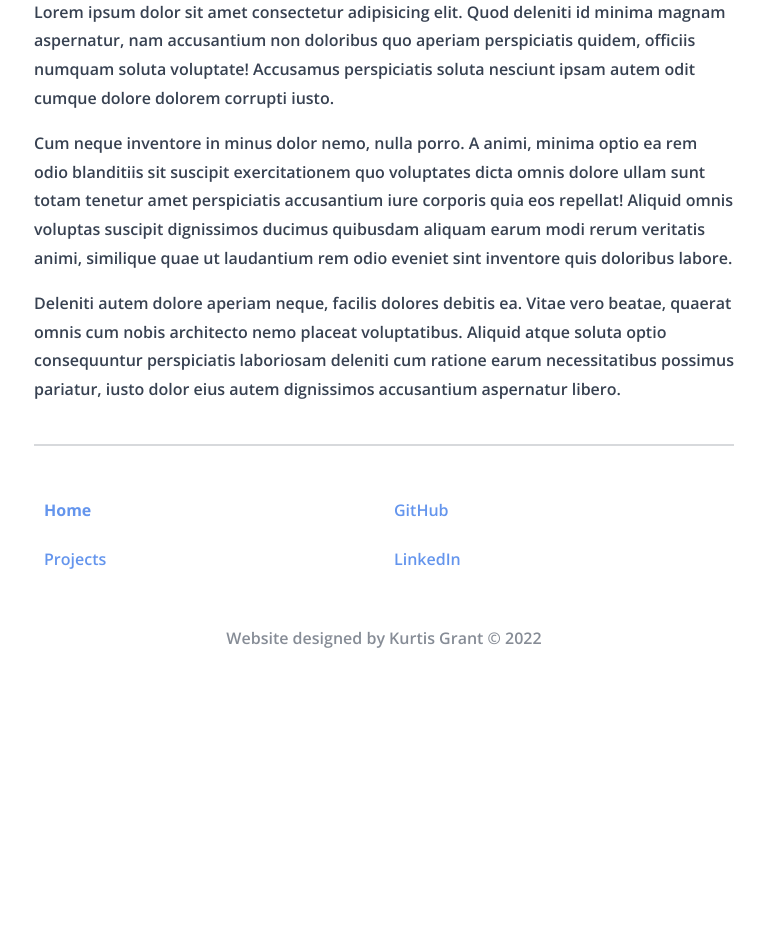
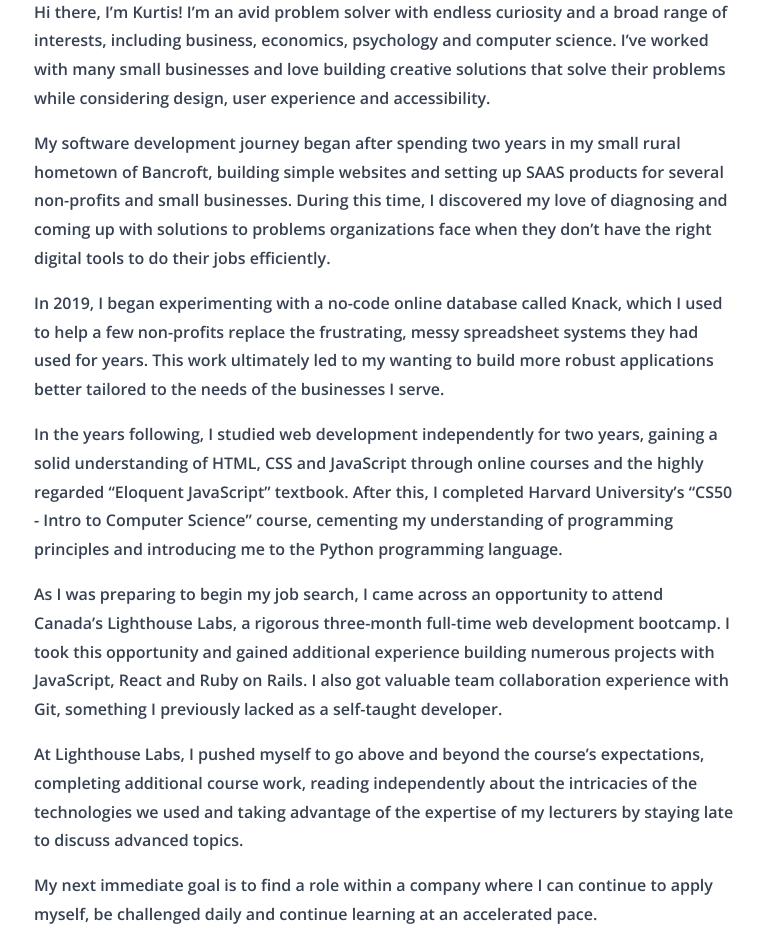
Before and after one commit to kurtisgrant/portfolio-site, a React (Create React App) app: page / in a window 1280 px wide. Shown: the part 380-1332 px from the top of the page, without its empty margins (256-1021 px from the left). Before the commit the page ends 1072 px from the top, so only its background shows below. Built offline with nearby package versions, Linux system fonts and the light colour scheme.

Commit message:
Update bio in homepage

```diff
--- a/src/pages/Home.js
+++ b/src/pages/Home.js
@@ -16,9 +16,24 @@ function Home() {
           <img src={profileImg} alt="Profile photo" />
         </div>
       </div>
-      <p>Lorem ipsum dolor sit amet consectetur adipisicing elit. Quod deleniti id minima magnam aspernatur, nam accusantium non doloribus quo aperiam perspiciatis quidem, officiis numquam soluta voluptate! Accusamus perspiciatis soluta nesciunt ipsam autem odit cumque dolore dolorem corrupti iusto.</p>
-      <p>Cum neque inventore in minus dolor nemo, nulla porro. A animi, minima optio ea rem odio blanditiis sit suscipit exercitationem quo voluptates dicta omnis dolore ullam sunt totam tenetur amet perspiciatis accusantium iure corporis quia eos repellat! Aliquid omnis voluptas suscipit dignissimos ducimus quibusdam aliquam earum modi rerum veritatis animi, similique quae ut laudantium rem odio eveniet sint inventore quis doloribus labore.</p>
-      <p>Deleniti autem dolore aperiam neque, facilis dolores debitis ea. Vitae vero beatae, quaerat omnis cum nobis architecto nemo placeat voluptatibus. Aliquid atque soluta optio consequuntur perspiciatis laboriosam deleniti cum ratione earum necessitatibus possimus pariatur, iusto dolor eius autem dignissimos accusantium aspernatur libero.</p>
+      <div className="bio">
+
+        <p>Hi there, I’m Kurtis! I’m an avid problem solver with endless curiosity and a broad range of interests, including business, economics, psychology and computer science. I’ve worked with many small businesses and love building creative solutions that solve their problems while considering design, user experience and accessibility.</p>
+
+        <p>My software development journey began after spending two years in my small rural hometown of Bancroft, building simple websites and setting up SAAS products for several non-profits and small businesses. During this time, I discovered my love of diagnosing and coming up with solutions to problems organizations face when they don’t have the right digital tools to do their jobs efficiently.</p>
+
+        <p>In 2019, I began experimenting with a no-code online database called Knack, which I used to help a few non-profits replace the frustrating, messy spreadsheet systems they had used for years. This work ultimately led to my wanting to build more robust applications better tailored to the needs of the businesses I serve.</p>
+
+        <p>In the years following, I studied web development independently for two years, gaining a solid understanding of HTML, CSS and JavaScript through online courses and the highly regarded “Eloquent JavaScript” textbook. After this, I completed Harvard University’s “CS50 - Intro to Computer Science” course, cementing my understanding of programming principles and introducing me to the Python programming language.</p>
+
+        <p>As I was preparing to begin my job search, I came across an opportunity to attend Canada’s Lighthouse Labs, a rigorous three-month full-time web development bootcamp. I took this opportunity and gained additional experience building numerous projects with JavaScript, React and Ruby on Rails. I also got valuable team collaboration experience with Git, something I previously lacked as a self-taught developer.</p>
+
+        <p>At Lighthouse Labs, I pushed myself to go above and beyond the course’s expectations, completing additional course work, reading independently about the intricacies of the technologies we used and taking advantage of the expertise of my lecturers by staying late to discuss advanced topics.</p>
+
+        <p>My next immediate goal is to find a role within a company where I can continue to apply myself, be challenged daily and continue learning at an accelerated pace.</p>
+
+      </div>
+
     </main>
 
 
```
